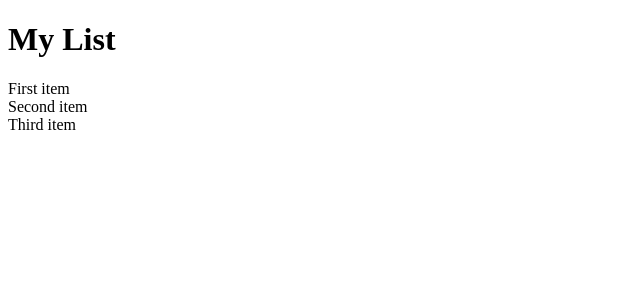
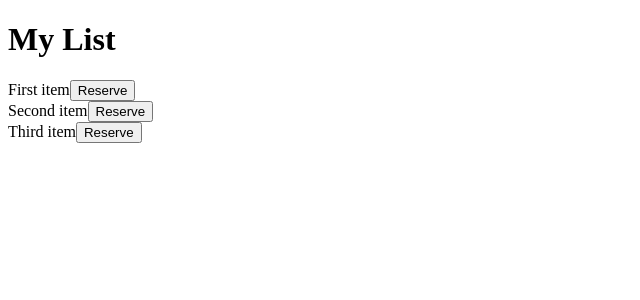
Before and after one commit to vuorinem/listr-angular, an Angular app: page / in a window 1280 px wide. Shown: the top 300 px of the page, without its empty margins (0-640 px from the left). Built offline with nearby package versions, Linux system fonts and the light colour scheme.

Commit message:
Add Reserve button and event

```diff
--- a/src/app/app.module.ts
+++ b/src/app/app.module.ts
@@ -6,12 +6,14 @@ import { ServiceWorkerModule } from '@angular/service-worker';
 import { environment } from '../environments/environment';
 import { ListComponent } from './list/list.component';
 import { ItemComponent } from './list/item.component';
+import { ReserveButtonComponent } from './list/reserve-button.component';
 
 @NgModule({
   declarations: [
     AppComponent,
     ListComponent,
     ItemComponent,
+    ReserveButtonComponent,
   ],
   imports: [
     BrowserModule,
--- a/src/app/list/item.component.html
+++ b/src/app/list/item.component.html
@@ -1,3 +1,4 @@
 <div class="listr-item">
   <span class="listr-item-label">{{ label }}</span>
+  <app-reserve-button (click)="handleReserve()"></app-reserve-button>
 </div>
--- a/src/app/list/item.component.ts
+++ b/src/app/list/item.component.ts
@@ -1,4 +1,4 @@
-import { Component, Input } from '@angular/core';
+import { Component, Input, EventEmitter, Output } from '@angular/core';
 
 @Component({
   selector: 'app-item',
@@ -6,4 +6,10 @@ import { Component, Input } from '@angular/core';
 })
 export class ItemComponent {
   @Input() label = '';
+
+  @Output() reserve = new EventEmitter<string>();
+
+  handleReserve() {
+    this.reserve.emit(this.label);
+  }
 }
--- a/src/app/list/list.component.html
+++ b/src/app/list/list.component.html
@@ -1,4 +1,7 @@
 <div class="listr-list">
   <h1>{{ name }}</h1>
-  <app-item *ngFor="let item of items" [label]="item"></app-item>
+  <app-item
+    *ngFor="let item of items"
+    [label]="item"
+    (reserve)="handleReserve($event)"></app-item>
 </div>
--- a/src/app/list/list.component.ts
+++ b/src/app/list/list.component.ts
@@ -8,10 +8,14 @@ const TestItems = [
 
 @Component({
   selector: 'app-list',
-  templateUrl: './list.component.html'
+  templateUrl: './list.component.html',
 })
 export class ListComponent {
   @Input() name = '';
 
   items = TestItems;
+
+  handleReserve(item: string) {
+    alert(`Reserved '${item}'`);
+  }
 }
--- /dev/null
+++ b/src/app/list/reserve-button.component.html
@@ -0,0 +1,3 @@
+<button (click)="handleClick()">
+  Reserve
+</button>
--- /dev/null
+++ b/src/app/list/reserve-button.component.ts
@@ -0,0 +1,13 @@
+import { Component, Output, EventEmitter } from '@angular/core';
+
+@Component({
+  selector: 'app-reserve-button',
+  templateUrl: './reserve-button.component.html'
+})
+export class ReserveButtonComponent {
+  @Output() click = new EventEmitter<void>();
+
+  handleClick() {
+    this.click.emit();
+  }
+}
```
